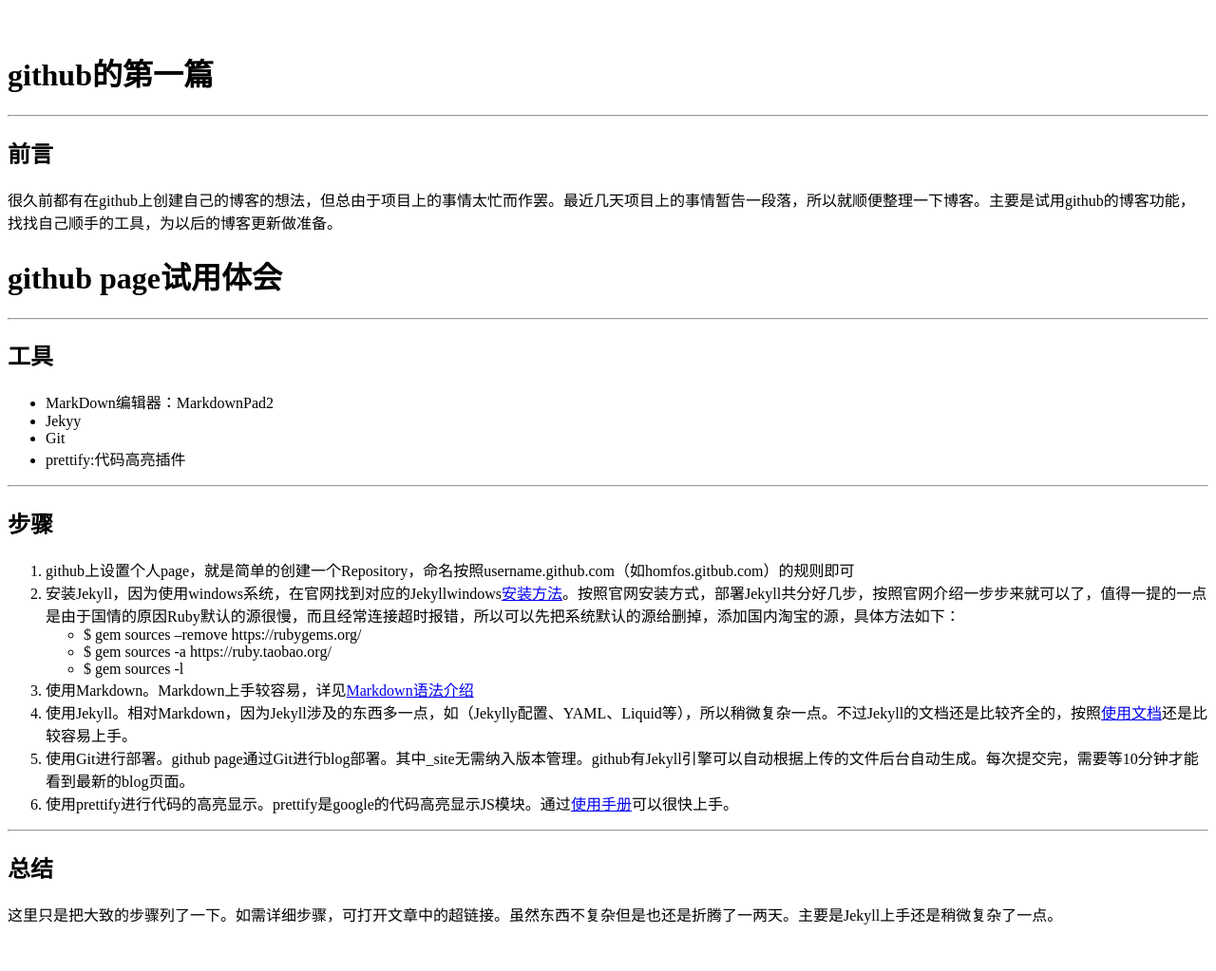
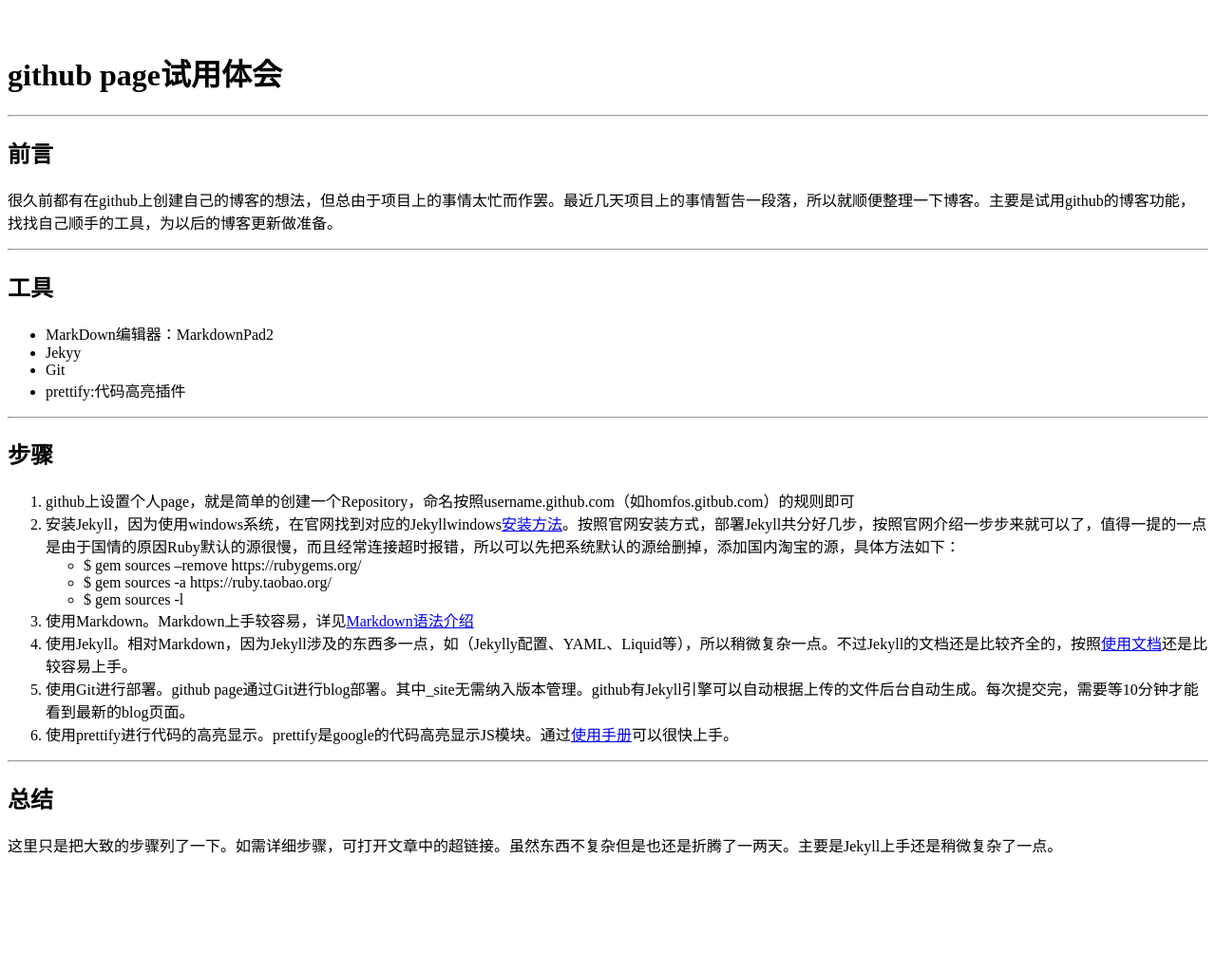
Before and after one commit to homfos/homfos.github.com, a Jekyll site: the page built from _posts/2014-08-16-github-试用.md, in a window 1280 px wide. Shown: the whole page at 95% size. Built offline with Jekyll 4.4.1, drawn with Linux system fonts in a browser that asks for light colours; Markdown is read by kramdown in place of the engine named in the settings; after the commit the page ends 950 px from its top, so only the background shows below that.

```diff
--- a/_posts/2012-08-25-hello-world.md
+++ b/_posts/2014-08-16-github-试用.md
@@ -1,14 +1,13 @@
 ---
 layout: default
-title: 我的Blog
+title: homfos Blog
 ---
 
-#github的第一篇
+#github page试用体会
 ---
 ##前言
 很久前都有在github上创建自己的博客的想法，但总由于项目上的事情太忙而作罢。最近几天项目上的事情暂告一段落，所以就顺便整理一下博客。主要是试用github的博客功能，找找自己顺手的工具，为以后的博客更新做准备。
 
-#github page试用体会
 ---
 ##工具
 - MarkDown编辑器：MarkdownPad2
```
Also changed, not shown: 1 other file.
